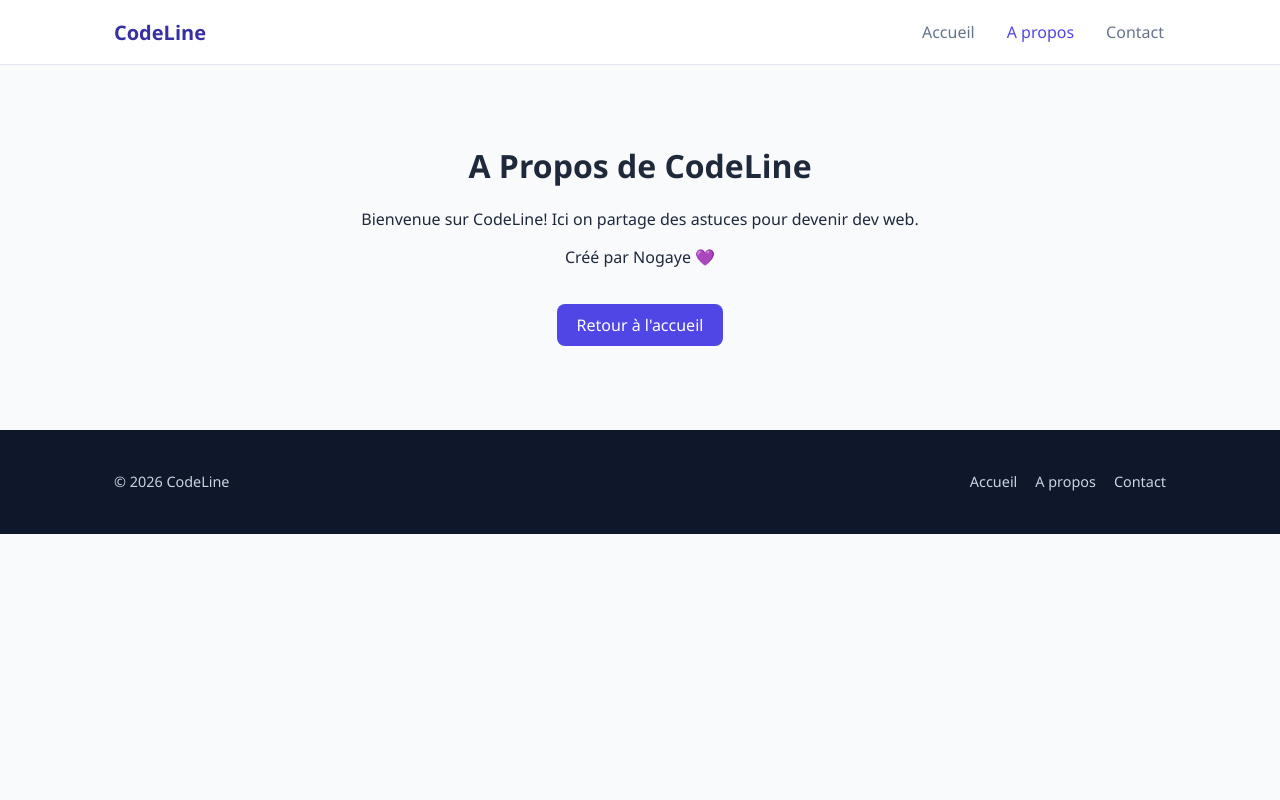
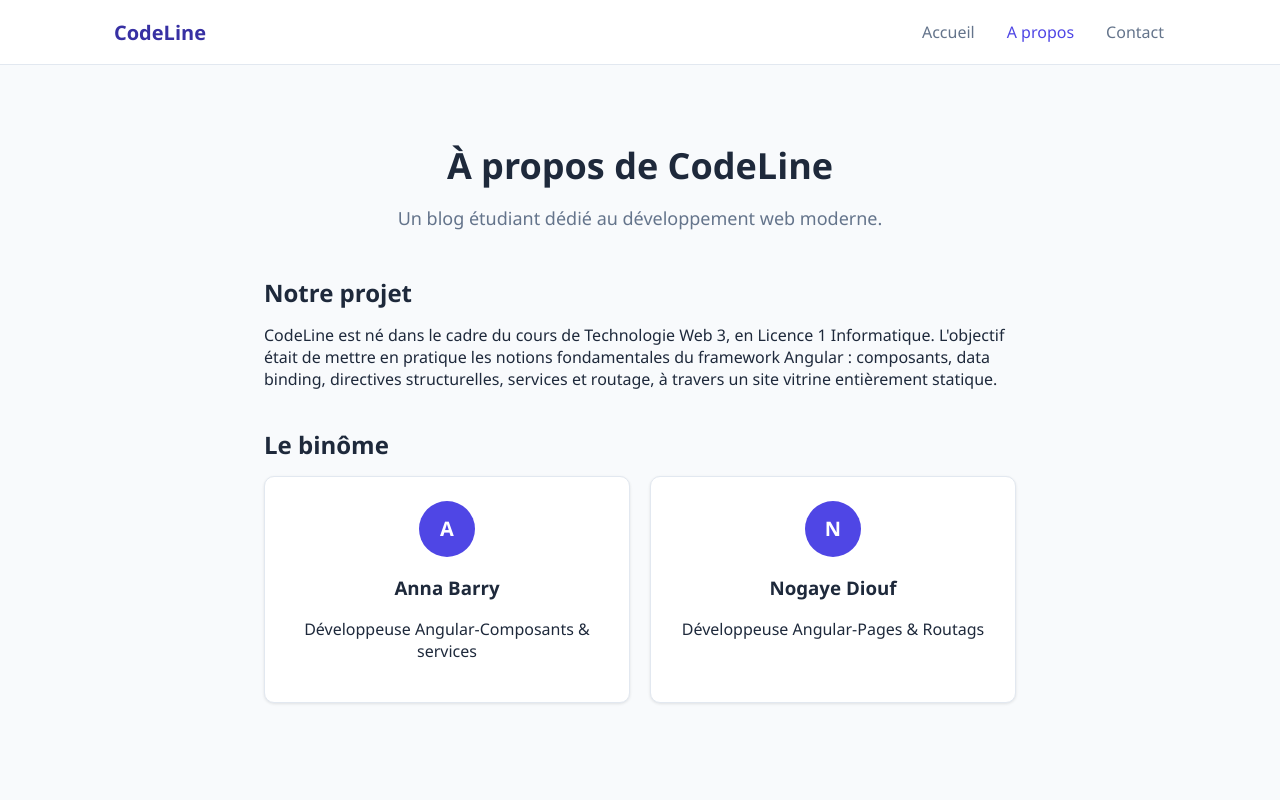
Before and after one commit to barryanna664-creator/codeline-blog-angular, an Angular app: page /a-propos in a window 1280 px wide. Shown: the top 800 px of the page. Built offline with nearby package versions, Linux system fonts and the light colour scheme.

Commit message:
feat: ajout pages about avec membres

```diff
--- a/src/app/pages/about/about.css
+++ b/src/app/pages/about/about.css
@@ -1,16 +1,56 @@
 .about-container {
+  padding: 48px 24px 64px;
   max-width: 800px;
-  margin: 40px auto;
-  padding: 20px;
+  margin: 0 auto; /* pour centrer le container */
+}
+
+.about-block {
+  margin-bottom: 40px;
+}
+
+.about-block h2 {
+  margin-bottom: 16px;
+  font-size: 24px;
+}
+
+.section-title {
+  font-size: 36px;
+  margin-bottom: 12px;
   text-align: center;
 }
 
-.btn-retour {
-  background: #4f46e5;
-  color: white;
-  padding: 10px 20px;
-  border-radius: 8px;
-  text-decoration: none;
-  display: inline-block;
-  margin-top: 20px;
+.section-subtitle {
+  font-size: 18px;
+  color: #64748b;
+  margin-bottom: 48px;
+  text-align: center;
 }
+
+.team-grid {
+  display: grid;
+  grid-template-columns: repeat(auto-fit, minmax(200px, 1fr));
+  gap: 20px;
+}
+
+.team-card {
+  background-color: #ffffff;
+  border: 1px solid #e2e8f0;
+  border-radius: 10px;
+  padding: 24px;
+  text-align: center;
+  box-shadow: 0 1px 3px rgba(0,0,0,0.1); /* petit effet joli */
+}
+
+.avatar {
+  width: 56px;
+  height: 56px;
+  border-radius: 50%;
+  background-color: #4f46e5;
+  color: #fff;
+  display: flex;
+  align-items: center;
+  justify-content: center;
+  font-weight: 700;
+  font-size: 20px;
+  margin: 0 auto 12px;
+}
--- a/src/app/pages/about/about.html
+++ b/src/app/pages/about/about.html
@@ -1,6 +1,25 @@
-<div class="about-container">
-  <h1>A Propos de CodeLine</h1>
-  <p>Bienvenue sur CodeLine! Ici on partage des astuces pour devenir dev web.</p>
-  <p>Créé par Nogaye 💜</p>
-  <a routerLink="/" class="btn-retour">Retour à l'accueil</a>
-</div>
+<section class="container about-container">
+  <h1 class="section-title">À propos de CodeLine</h1>
+  <p class="section-subtitle">Un blog étudiant dédié au développement web moderne.</p>
+
+  <div class="about-block">
+    <h2>Notre projet</h2>
+    <p>
+      CodeLine est né dans le cadre du cours de Technologie Web 3, en Licence 1 Informatique.
+      L'objectif était de mettre en pratique les notions fondamentales du framework Angular :
+      composants, data binding, directives structurelles, services et routage, à travers un
+      site vitrine entièrement statique.
+    </p>
+  </div>
+
+  <div class="about-block">
+    <h2>Le binôme</h2>
+    <div class="team-grid">
+      <div class="team-card" *ngFor="let membre of membres">
+        <div class="avatar">{{ membre.nom.charAt(0) }}</div>
+        <h3>{{ membre.nom }}</h3>
+        <p>{{ membre.role }}</p>
+      </div>
+    </div>
+  </div>
+</section>
--- a/src/app/pages/about/about.ts
+++ b/src/app/pages/about/about.ts
@@ -9,7 +9,7 @@ import { RouterLink } from '@angular/router';
   templateUrl: './about.html',
 })
 export class About {
-  members= [
+  membres= [
     {nom:'Anna Barry',role:'Développeuse Angular-Composants & services'},
     {nom:'Nogaye Diouf',role:'Développeuse Angular-Pages & Routags'}
 
```
